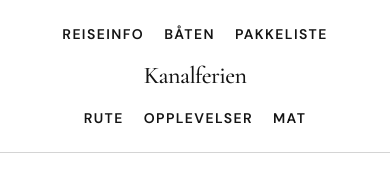
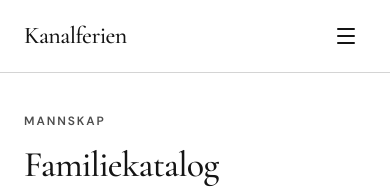
Before and after one commit to sarahsvedenborg/svedenborg-vacation, a Next.js app: page /familien in a window 390 px wide. Shown: the top 194 px of the page. Built offline with nearby package versions, Linux system fonts and the light colour scheme.

Commit message:
hamburger

```diff
--- a/app/layout.tsx
+++ b/app/layout.tsx
@@ -2,7 +2,7 @@
 import { Cormorant_Garamond, DM_Sans } from "next/font/google";
 import { headers } from "next/headers";
 import "./globals.css";
-import Link from "next/link";
+import { SiteHeader } from "@/components/site-header";
 
 const serif = Cormorant_Garamond({
   variable: "--font-serif",
@@ -15,15 +15,6 @@
   subsets: ["latin"],
   weight: ["400", "500", "600"],
 });
-
-const navItems = [
-  { href: "/reiseinformasjon", label: "Reiseinfo" },
-  { href: "/baaten", label: "Båten" },
-  { href: "/pakkeliste", label: "Pakkeliste" },
-  { href: "/rute", label: "Rute" },
-  { href: "/opplevelser", label: "Opplevelser" },
-  { href: "/mat-og-glutenfritt", label: "Mat" },
-];
 
 export const metadata: Metadata = {
   metadataBase: new URL("https://family-narrowboat.vercel.app"),
@@ -54,30 +45,7 @@
           <main className="mx-auto w-full max-w-7xl flex-1 px-6 py-10 md:py-14">{children}</main>
         ) : (
           <>
-            <header className="border-b border-border bg-white">
-              <div className="mx-auto flex w-full max-w-7xl flex-col items-center gap-4 px-6 py-6 md:flex-row md:justify-between">
-                <nav className="flex flex-wrap justify-center gap-5 md:order-1 md:justify-start">
-                  {navItems.slice(0, 3).map((item) => (
-                    <Link key={item.href} href={item.href} className="nav-link">
-                      {item.label}
-                    </Link>
-                  ))}
-                </nav>
-                <Link
-                  href="/"
-                  className="font-serif text-2xl font-semibold tracking-tight md:order-2"
-                >
-                  Kanalferien
-                </Link>
-                <nav className="flex flex-wrap justify-center gap-5 md:order-3 md:justify-end">
-                  {navItems.slice(3).map((item) => (
-                    <Link key={item.href} href={item.href} className="nav-link">
-                      {item.label}
-                    </Link>
-                  ))}
-                </nav>
-              </div>
-            </header>
+            <SiteHeader />
             <main className="mx-auto w-full max-w-7xl flex-1 px-6 py-10 md:py-14">{children}</main>
             <footer className="border-t border-border py-8">
               <p className="text-center text-sm font-medium uppercase tracking-[0.16em] text-muted">
--- /dev/null
+++ b/components/site-header.tsx
@@ -0,0 +1,92 @@
+"use client";
+
+import { useEffect, useState } from "react";
+import Link from "next/link";
+import { Menu, X } from "lucide-react";
+import { navItems } from "@/lib/site-nav";
+
+export function SiteHeader() {
+  const [menuOpen, setMenuOpen] = useState(false);
+
+  useEffect(() => {
+    if (!menuOpen) return;
+
+    const onEscape = (event: KeyboardEvent) => {
+      if (event.key === "Escape") setMenuOpen(false);
+    };
+
+    document.addEventListener("keydown", onEscape);
+    document.body.style.overflow = "hidden";
+
+    return () => {
+      document.removeEventListener("keydown", onEscape);
+      document.body.style.overflow = "";
+    };
+  }, [menuOpen]);
+
+  return (
+    <header className="border-b border-border bg-white">
+      <div className="mx-auto flex w-full max-w-7xl items-center justify-between px-6 py-4 md:hidden">
+        <Link
+          href="/"
+          className="font-serif text-2xl font-semibold tracking-tight"
+          onClick={() => setMenuOpen(false)}
+        >
+          Kanalferien
+        </Link>
+        <button
+          type="button"
+          className="inline-flex h-10 w-10 items-center justify-center text-foreground"
+          aria-expanded={menuOpen}
+          aria-controls="mobile-nav"
+          aria-label={menuOpen ? "Lukk meny" : "Åpne meny"}
+          onClick={() => setMenuOpen((open) => !open)}
+        >
+          {menuOpen ? <X className="h-6 w-6" aria-hidden /> : <Menu className="h-6 w-6" aria-hidden />}
+        </button>
+      </div>
+
+      {menuOpen ? (
+        <nav
+          id="mobile-nav"
+          className="border-t border-border px-6 py-4 md:hidden"
+          aria-label="Hovedmeny"
+        >
+          <ul className="flex flex-col gap-4">
+            {navItems.map((item) => (
+              <li key={item.href}>
+                <Link
+                  href={item.href}
+                  className="nav-link block py-1"
+                  onClick={() => setMenuOpen(false)}
+                >
+                  {item.label}
+                </Link>
+              </li>
+            ))}
+          </ul>
+        </nav>
+      ) : null}
+
+      <div className="mx-auto hidden w-full max-w-7xl flex-col items-center gap-4 px-6 py-6 md:flex md:flex-row md:justify-between">
+        <nav className="flex flex-wrap justify-center gap-5 md:order-1 md:justify-start">
+          {navItems.slice(0, 3).map((item) => (
+            <Link key={item.href} href={item.href} className="nav-link">
+              {item.label}
+            </Link>
+          ))}
+        </nav>
+        <Link href="/" className="font-serif text-2xl font-semibold tracking-tight md:order-2">
+          Kanalferien
+        </Link>
+        <nav className="flex flex-wrap justify-center gap-5 md:order-3 md:justify-end">
+          {navItems.slice(3).map((item) => (
+            <Link key={item.href} href={item.href} className="nav-link">
+              {item.label}
+            </Link>
+          ))}
+        </nav>
+      </div>
+    </header>
+  );
+}
--- /dev/null
+++ b/lib/site-nav.ts
@@ -0,0 +1,8 @@
+export const navItems = [
+  { href: "/reiseinformasjon", label: "Reiseinfo" },
+  { href: "/baaten", label: "Båten" },
+  { href: "/pakkeliste", label: "Pakkeliste" },
+  { href: "/rute", label: "Rute" },
+  { href: "/opplevelser", label: "Opplevelser" },
+  { href: "/mat-og-glutenfritt", label: "Mat" },
+] as const;
```
